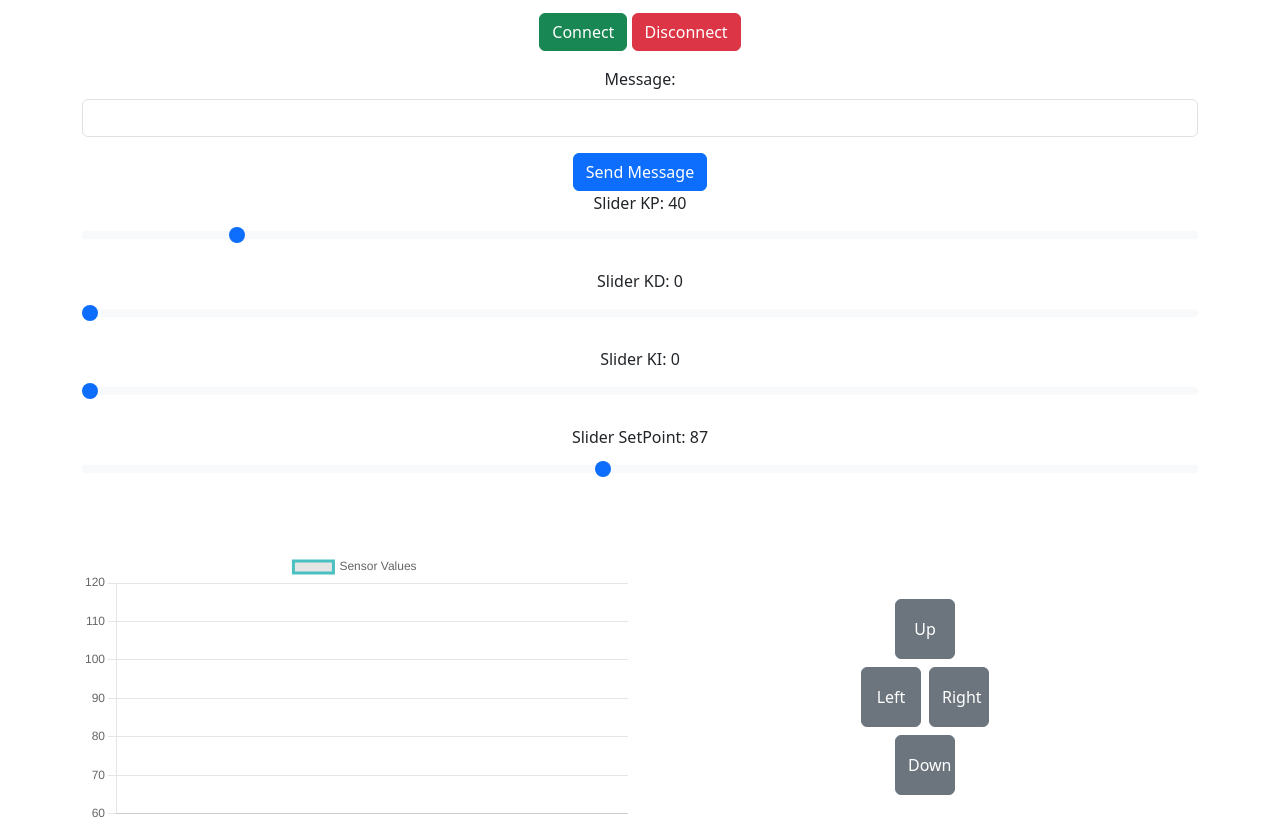
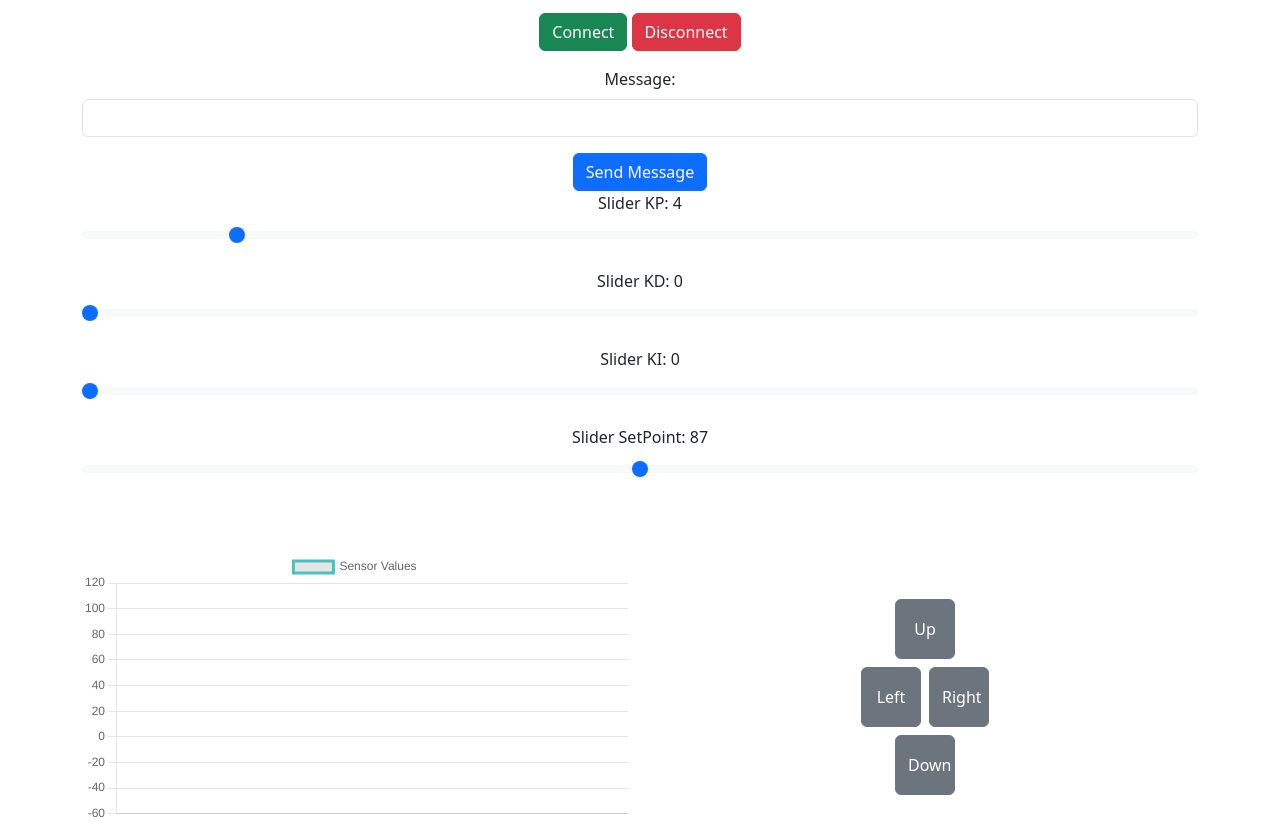
Before and after one commit to romferstl/RobotWebController, a plain HTML site: page index.html in a window 1280 px wide. Shown: the part 126-950 px from the top of the page. Drawn offline with nearby package versions, Linux system fonts and the light colour scheme.

Commit message:
Updated Website

```diff
--- a/index.html
+++ b/index.html
@@ -37,8 +37,8 @@
                 </div>
                 <button id="WriteButton" class="btn btn-primary btn-hover-scale">Send Message</button>
                 <div class="mb-3">
-                    <label for="sliderKP" class="form-label">Slider KP: <span id="sliderKPValue">40</span></label>
-                    <input type="range" class="form-range slider" id="sliderKP" min="0" max="300" step="1" value="40">
+                    <label for="sliderKP" class="form-label">Slider KP: <span id="sliderKPValue">4</span></label>
+                    <input type="range" class="form-range slider" id="sliderKP" min="0" max="30" step="0.2" value="4">
                 </div>
                 <div class="mb-3">
                     <label for="sliderKD" class="form-label">Slider KD: <span id="sliderKDValue">0</span></label>
@@ -50,7 +50,7 @@
                 </div>
                 <div class="mb-3">
                     <label for="sliderSETPOINT" class="form-label">Slider SetPoint: <span id="sliderSETPOINTValue">87</span></label>
-                    <input type="range" class="form-range slider" id="sliderSETPOINT" min="45" max="135" step="0.2" value="87">
+                    <input type="range" class="form-range slider" id="sliderSETPOINT" min="45" max="135" step="0.2" value="90">
                 </div>
             </div>
         </div>
@@ -91,7 +91,7 @@
                 animation: false,
                 scales: {
                     y: {
-                        min: 60,
+                        min: -60,
                         max: 120
                     }
                 }
@@ -178,7 +178,6 @@
         var CHARACTERISTIC_KD_UUID = "1bd6ba58-f400-4d32-a8c7-397e0706c3a0"
         var CHARACTERISTIC_KI_UUID = "c23b847e-0c14-4196-abb3-0c8612b49ff6"
         var CHARACTERISTIC_SETPOINT_UUID = "cd912393-7352-4ba8-a49b-56b5eab6a920"
-
 
         var Server = null;
         var CharacteristicAcc = null;
@@ -274,9 +273,7 @@
                 CharacteristicKD = await ServiceControl.getCharacteristic(CHARACTERISTIC_KD_UUID);
                 CharacteristicKI = await ServiceControl.getCharacteristic(CHARACTERISTIC_KI_UUID);
                 CharacteristicSETPOINT = await ServiceControl.getCharacteristic(CHARACTERISTIC_SETPOINT_UUID);
-
-                //CHARACTERISTIC_SETPOINT_UUID
-                console.log("Got Characteristics:", CharacteristicKP.uuid, CharacteristicKD.uuid, CharacteristicKI.uuid);
+                console.log("Got Characteristics:", CharacteristicKP.uuid, CharacteristicKD.uuid, CharacteristicKI.uuid, CharacteristicSETPOINT.uuid);
 
 
             } catch (error) {
```
